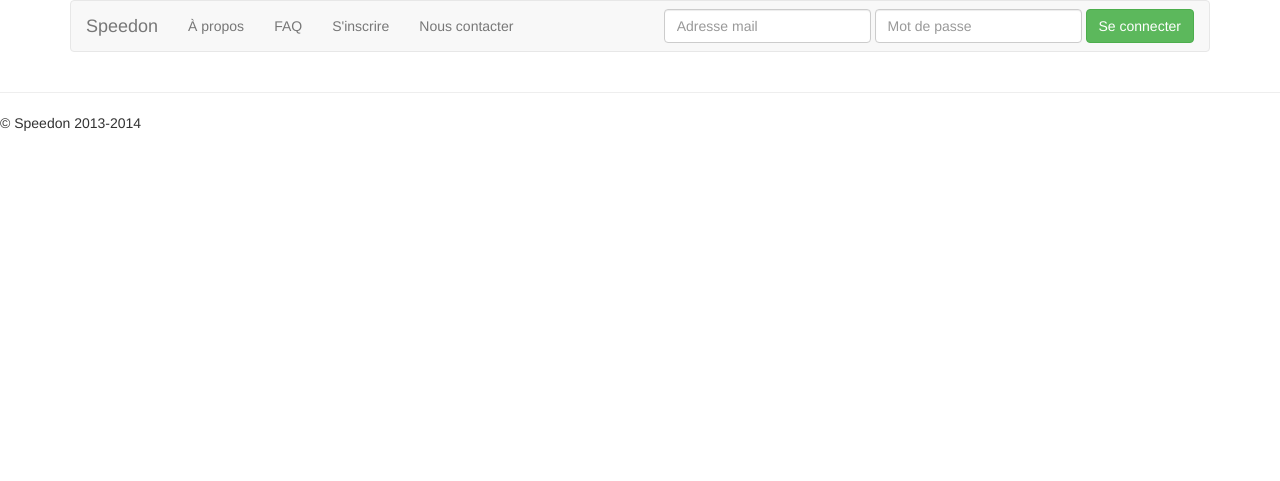
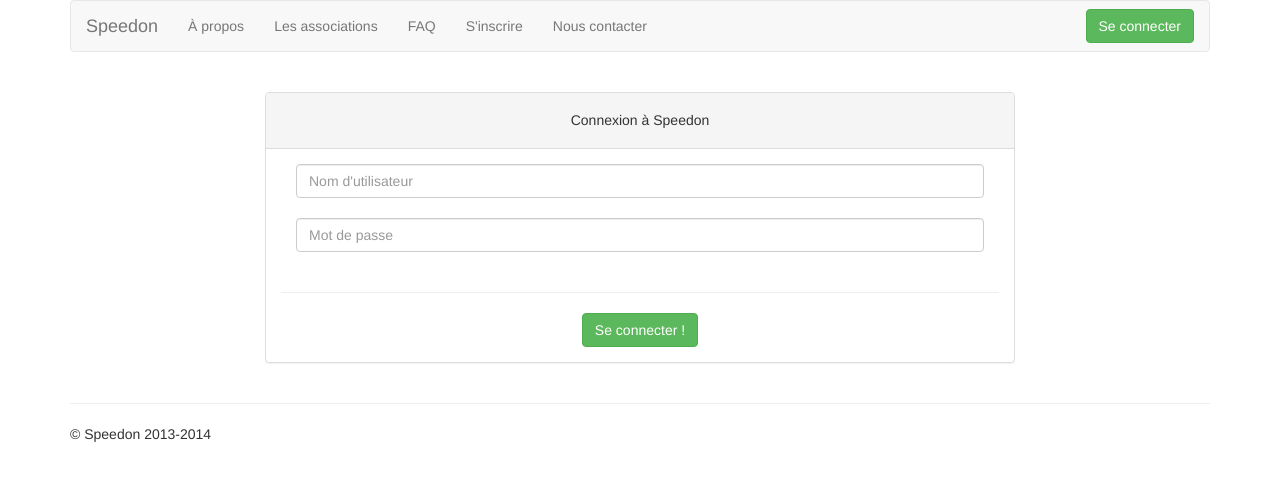
Before and after one commit to djbz/speedon, a CakePHP app: the page made by app/View/Users/login.ctp in a window 1280 px wide. Shown: the top 481 px of the page. Run offline with PHP 8.4 and a stand-in for CakePHP, Linux system fonts and the light colour scheme; the template is opened without the code that fills it: most values are stand-ins (such as "Sample title", 1, 10 or a date in 2020); form fields are guessed from the names that the template uses; some libraries are stand-ins or nearby versions.

Commit message:
Connexion
connexion

```diff
--- a/app/View/Layouts/default.ctp
+++ b/app/View/Layouts/default.ctp
@@ -42,24 +42,33 @@ $cakeDescription = __d('cake_dev', 'CakePHP: the rapid development php framework
         <div class="navbar-collapse collapse">
           <ul class="nav navbar-nav">
             <li><a href="#about">À propos</a></li>
+            <li><?php echo $this->Html->link('Les associations',array('controller' => 'FAQ', 'action' => 'index')); ?></li>
             <li><?php echo $this->Html->link('FAQ',array('controller' => 'FAQ', 'action' => 'index')); ?></li>
             <li><?php echo $this->Html->link('S\'inscrire',array('controller' => 'Users', 'action' => 'add')); ?></li>
 			<li><?php echo $this->Html->link('Nous contacter',array('controller' => 'Contact', 'action' => 'index')); ?></li>
           </ul>
-          <form class="navbar-form navbar-right" role="form">
-            <div class="form-group">
-              <input type="text" placeholder="Adresse mail" class="form-control">
-            </div>
-            <div class="form-group">
-              <input type="password" placeholder="Mot de passe" class="form-control">
-            </div>
-            <button type="submit" class="btn btn-success">Se connecter</button>
-          </form>
+          <div class="navbar-right navbar-form">
+
+            <?php
+			if (!$this->Session->check('Auth.User.id')){
+			echo $this->Html->link('Se connecter',array('controller' => 'users', 'action' => 'login'),array('class' => 'btn btn-success', 'target' => '_blank'));
+			}else{
+			echo "Bonjour <b>".$this->Session->read('Auth.User.username')."</b>&nbsp;&nbsp;";
+			echo $this->Html->link('Se deconnecter',array('controller' => 'users', 'action' => 'logout'),array('class' => 'btn btn-default', 'target' => '_blank'));
+			}
+			?>
+
+
+          </div>
         </div><!--/.navbar-collapse -->
       </div>
     </div>
 
-    <?php echo $this->fetch('content'); ?>
+    <?php
+	echo $this->session->flash();
+	echo $this->fetch('content');
+
+	?>
 
       <hr>
       <footer>
--- a/app/View/Users/login.ctp
+++ b/app/View/Users/login.ctp
@@ -1,8 +1,38 @@
-<div class="row-fluid background-row" id="header">
-		<?php
+<br />
+<div class="container">
+	<div class="row">
+		<div class="col-md-8 col-md-offset-2">
+			<div class="panel panel-default">
+  				<div class="panel-heading text-center"><h5>Connexion à Speedon</h5></div>
+  				<div style="color : black; text-align:justify"  class="panel-body">
+    				<div class="container col-md-12">
+                        <?php echo $this->Form->create('User'); ?>
+                        <div class="row">
+                        	<div class="col-md-12">
+                           		<?php echo $this->Form->input('username', array('label' => false, 'class' => 'col-md-12 form-control', 'placeholder' => 'Nom d\'utilisateur')); ?>
+                            </div>
+                        </div>
+                        <br />
+                        <div class="row">
+                        	<div class="col-md-12">
+                           		<?php echo $this->Form->input('password', array('label' => false, 'class' => 'col-md-12 form-control', 'placeholder' => 'Mot de passe')); ?>
+                            </div>
+                        </div>
+                        <br />
+                      </div>
+                      <div class="row">
+                          <div class="col-md-12 text-center">
+                          	<hr />
+                          </div>
+                      </div>
+                      <div class="row">
+                          <div class="col-md-12 text-center">
+                                <input type="submit" class="btn btn-success span12" value="Se connecter !"/>
+                                <?php echo $this->Form->end(); ?>
+                           </div>
+                      </div>
+            </div>
+		</div>
+       </div>
 
-			echo $this->Session->flash('auth');
-			$this->redirect($this->Auth->redirect());
-
-		?>
 </div>
```
Also changed, not shown: app/Controller/AppController.php (+15 -0 lines), app/Controller/UsersController.php (+68 -97 lines), app/Model/User.php (+16 -8 lines), 14 other files.
